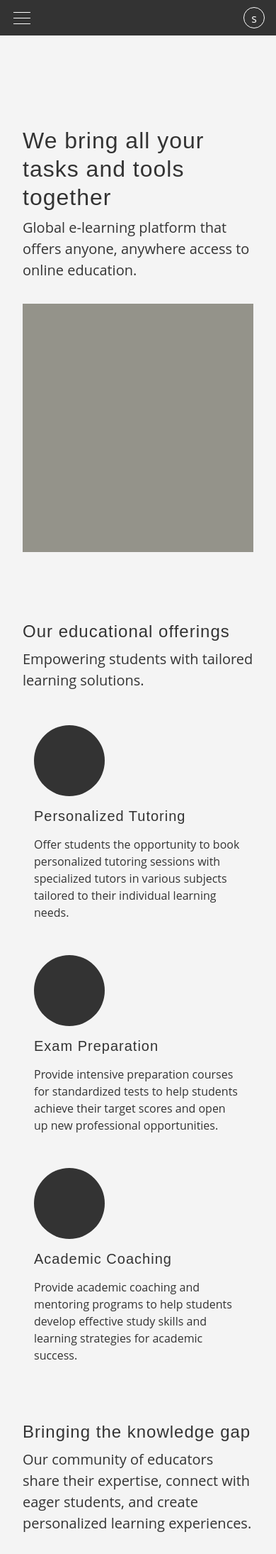
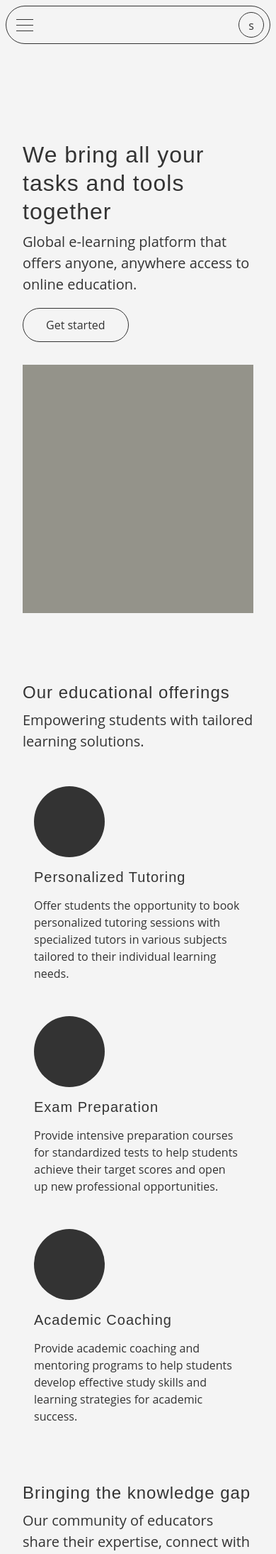
Before and after one commit to veemarh/DjangoBlockchained, a Django app: page / in a window 390 px wide. Shown: the top 2190 px of the page at 71% size. Run offline with Django 5.2, Linux system fonts and the light colour scheme; the visitor is signed in with stand-in values (Sample User, id 1).

Commit message:
design begun (header and errorlist)

```diff
--- a/static/css/bases.css
+++ b/static/css/bases.css
@@ -34,6 +34,12 @@ body {
     line-height: 1;
     color: #333;
     background: #f4f4f4;
+    display: flex;
+    flex-direction: column;
+    height: 100%;
+}
+main {
+    flex: 1 0 auto;
 }
 
 /* очистка потока */
@@ -46,34 +52,32 @@ header:after, .header-nav:after {
 .header-nav {
     margin: 0 auto;
     width: 100%;
-    padding: 0 16px;
+    padding: 8px;
     max-width: 1280px;
+    border: 1px solid #333;
+    border-radius: 30px;
 }
 /* база шапки */
 header {
     width: 100%;
-    display: block;
-    background: #333;
-    padding: 10px 0;
+    padding: 8px;
     position: relative;
 }
 header a {
-    color: #fff;
+    display: inline-block;
+    color: #333;
     line-height: 30px;
-    padding: 5px 10px;
+    padding: 3px 16px;
 }
 header a:hover {
     color: #94938a;
 }
 nav > ul > li {
     display: inline-block;
-    margin-right: 10px;
+    margin-right: 8px;
 }
 nav > ul > li:last-child {
     margin-right: 0;
-}
-nav ul:first-of-type li:first-of-type a {
-    padding-left: 0;
 }
 #nav-left {
     float: left;
@@ -89,8 +93,9 @@ nav ul:first-of-type li:first-of-type a {
     position: absolute;
     cursor: pointer;
     z-index: 2;
-    width: 30px;
-    height: 30px;
+    width: 36px;
+    height: 36px;
+    border-radius: 30px;
 }
 /* внешняя оболочка не тыкабельная */
 /* прозрачный слой поверх кнопки */
@@ -101,6 +106,7 @@ nav ul:first-of-type li:first-of-type a {
     position: absolute;
     width: 30px;
     height: 30px;
+    margin: 3px;
     pointer-events: none;
 }
 #nav-toggle > div.active {
@@ -118,7 +124,7 @@ nav ul:first-of-type li:first-of-type a {
 #toggle-hamburger div {
     height: 1px;
     width: 24px;
-    background-color: #fff;
+    background-color: #333;
 }
 /* переключатель при наведенной мыши */
 #toggle-arrow {
@@ -165,18 +171,17 @@ nav ul:first-of-type li:first-of-type a {
     cursor: pointer;
 }
 #user-icon span {
-    border: 1px solid #fff;
-    color: #fff;
+    border: 1px solid #333;
+    color: #333;
     display: inline-block;
-    width: 30px;
-    height: 30px;
-    line-height: 30px;
+    width: 36px;
+    height: 36px;
+    line-height: 36px;
     border-radius: 50%;
     pointer-events: none;
 }
 #user-icon:hover span {
-    color: #94938a;
-    border-color: #94938a;
+    background-color: #ddd;
 }
 
 /* меню пользователя, по умолчанию скрыто */
--- a/static/css/forms.css
+++ b/static/css/forms.css
@@ -121,6 +121,21 @@
 }
 .helptext {
     display: none;
+    /*position: absolute;
+    padding: 16px;
+    max-width: 256px;
+    background-color: #f4f4f4;
+    border-radius: 30px 30px 30px 0;
+    box-shadow: 0 3px 16px 0 rgba(51, 51, 51, 0.3);
+    transform: translateX(368px);*/
+}
+.errorlist {
+    order: 100;
+    color: indianred;
+    padding-top: 16px;
+    margin-top: 8px;
+    border-top: 1px solid rgba(51, 51, 51, 0.3);
+    line-height: normal;
 }
 input:-webkit-autofill,
 input:-webkit-autofill:hover,
--- a/static/css/home.css
+++ b/static/css/home.css
@@ -24,6 +24,21 @@ section {
     width: 100%;
     height: 48px;
 }
+
+/* ссылки */
+.homepage-link {
+    display: inline-block;
+    padding: 8px 32px;
+    margin-top: 18px;
+    color: #333;
+    line-height: 30px;
+    border: 1px solid #333;
+    border-radius: 30px;
+}
+.homepage-link:hover {
+    background-color: #ddd;
+}
+
 /* адаптация */
 @media (max-width: 1140px) {
     .homepage-content-wrapper {
@@ -83,11 +98,11 @@ section {
 
 /* третья секция -- о работе преподавателей на платформе */
 #tutors-work {
-    flex: 1;
+    flex: 2;
     align-content: center;
 }
 #tutors-picture {
-    flex: 2;
+    flex: 3;
 }
 #tutors-picture > div {
     width: 100%;
--- a/templates/base.html
+++ b/templates/base.html
@@ -84,8 +84,10 @@
     </nav>
     </header>
 {% endblock header %}
+<main>
 {% block content %}
 {% endblock content %}
+</main>
 {% block footer %}
     <footer>
         &copy; 2024 Django Blockchained.
--- a/templates/home.html
+++ b/templates/home.html
@@ -6,6 +6,7 @@
             <div class="homepage-content-spacing" id="usp">
                 <h1>We bring all your tasks and tools together</h1>
                 <p>Global e-learning platform that offers anyone, anywhere access to online education.</p>
+                <a class="homepage-link" href="{% url 'login' %}">Get started</a>
             </div>
             <div class="homepage-content-spacing" id="poster">
                 <div></div>
@@ -56,6 +57,7 @@
                 <h2>Bringing the knowledge gap</h2>
                 <p>Our community of educators share their expertise,
                     connect with eager students, and create personalized learning experiences.</p>
+            <a class="homepage-link" href="/">Meet with tutors</a>
             </div>
         </div>
     </section>
```
Also changed, not shown: other parts of static/css/bases.css (+35 -34 lines).
